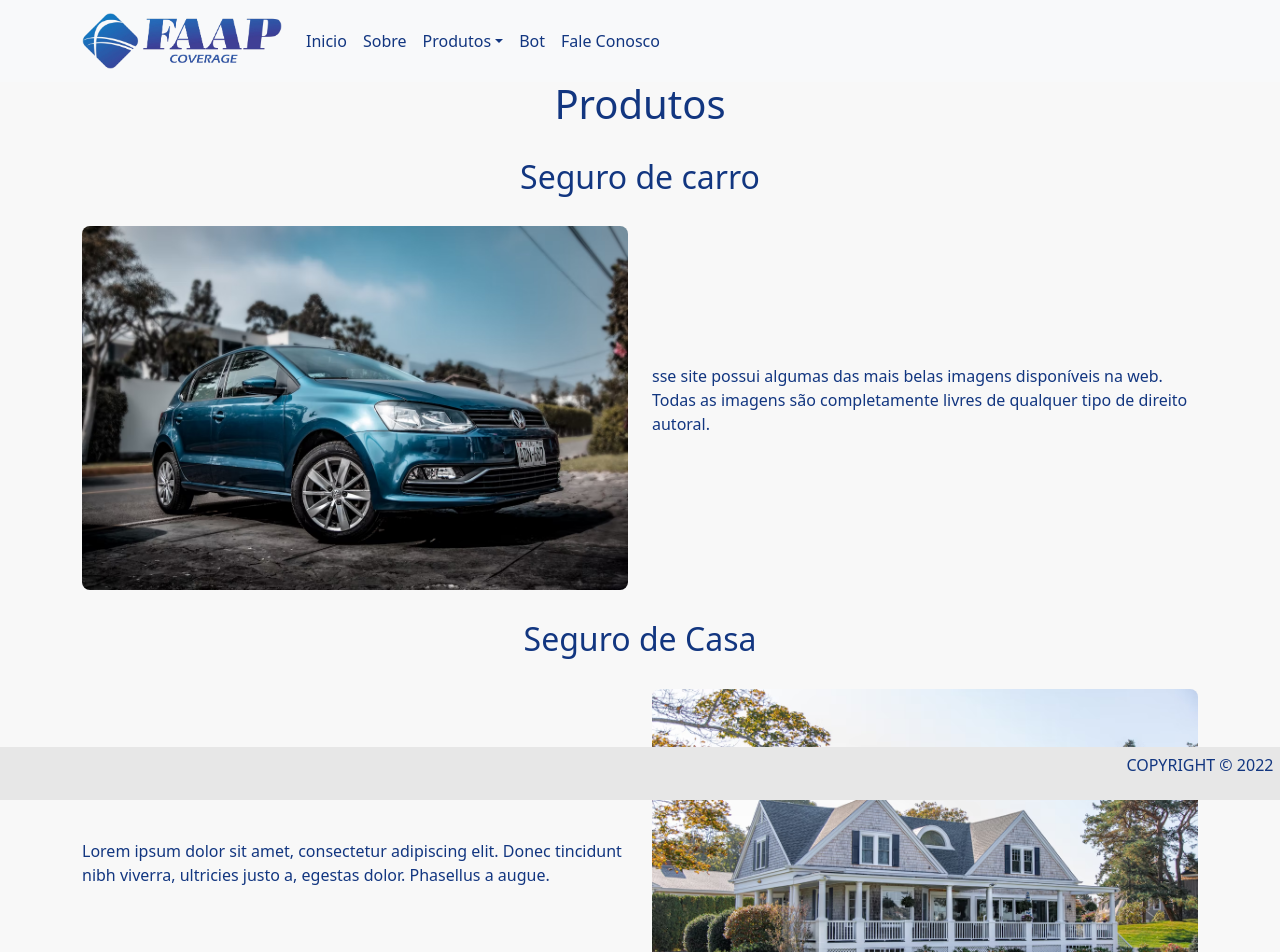
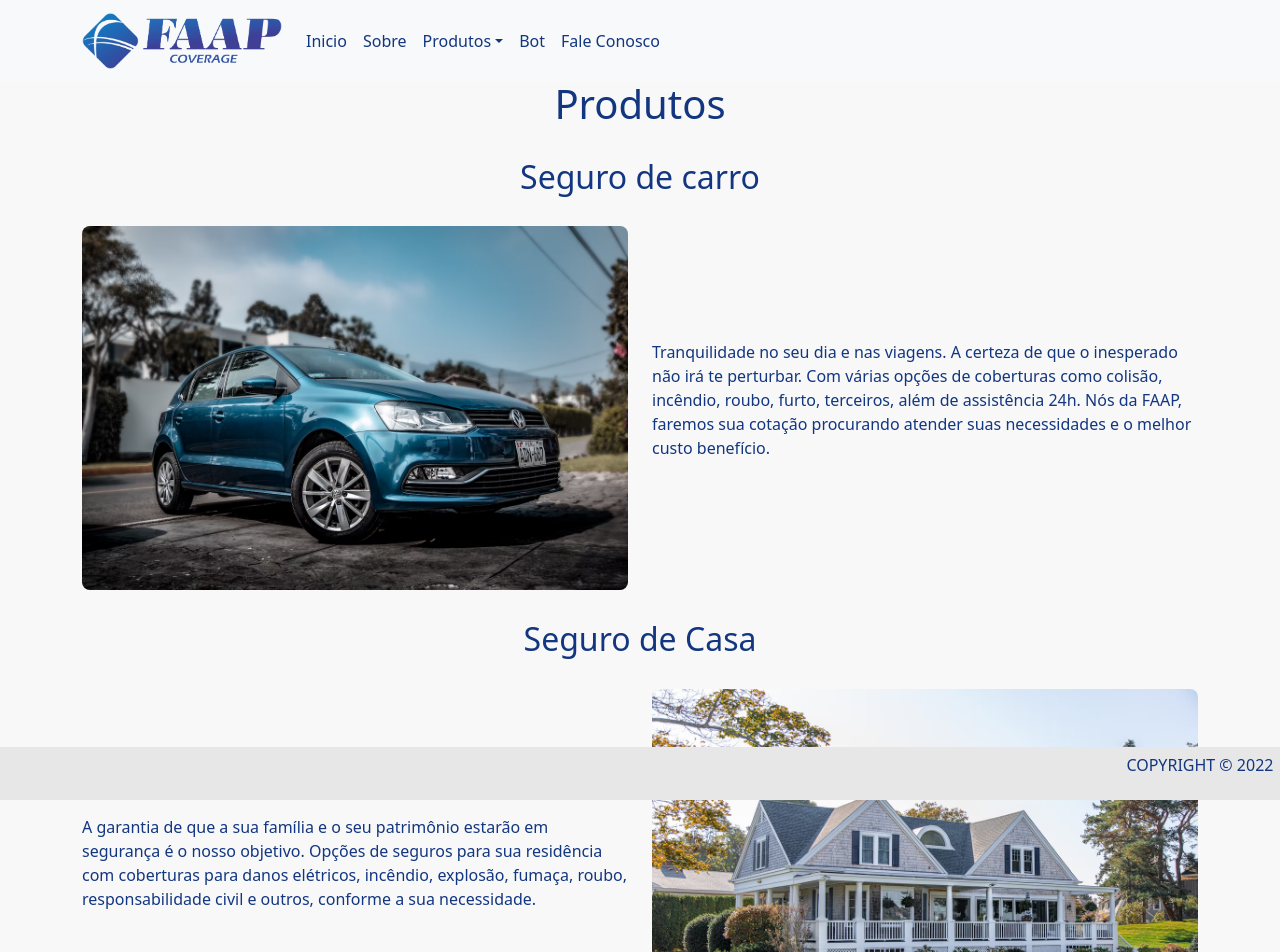
Before and after one commit to gustavodalves/frontend-faap-coverage, a React (Vite) app: page /produtos in a window 1280 px wide. Shown: the top 952 px of the page. Built offline with nearby package versions, Linux system fonts and the light colour scheme.

Commit message:
ci: message list bot responsive, add products table

```diff
--- a/src/pages/Admin/Customers/index.tsx
+++ b/src/pages/Admin/Customers/index.tsx
@@ -71,6 +71,7 @@ const Customer = () => {
                             <tr>
                                 <th>Nome</th>
                                 <th>Email</th>
+                                <th>Produto</th>
                                 <th>Assunto</th>
                                 <th>Mensagem</th>
                                 <th>Criado Em</th>
@@ -88,6 +89,7 @@ const Customer = () => {
                                         }} key={index}>
                                             <td>{item.name}</td>
                                             <td>{item.email}</td>
+                                            <td>{item.product}</td>
                                             <td>{item.subject}</td>
                                             <td>{item.message.substring(0, 20)}{item.message.length > 19 && '...'}</td>
                                             <td>{`${date.getDate()}/${date.getMonth() + 1}/${date.getFullYear()}`}</td>
--- a/src/pages/Bot/index.tsx
+++ b/src/pages/Bot/index.tsx
@@ -6,6 +6,8 @@ import 'react-chat-elements/dist/main.css'
 import Container from 'react-bootstrap/Container';
 
 import bot from '../../services/api/bot'
+
+import './style.css'
 
 
 const ChatBot: React.FC = () => {
@@ -65,16 +67,22 @@ const ChatBot: React.FC = () => {
         }
     })
 
+    const styles = {
+        height: {
+
+        }
+    }
+
 
     return (
-        <Container style={{ paddingTop: '80px', paddingBottom: '50px' }} >
-            <MessageList
-                referance={messageListReferance}
-                className='message-list'
-                lockable={true}
-                toBottomHeight={'100%'}
-                dataSource={dataSource}
-            />
+        <Container style={{ paddingTop: '80px', paddingBottom: '90px' }} >
+
+                <MessageList
+                    referance={messageListReferance}
+                    className='message-list list-message-container'
+                    toBottomHeight={10}
+                    dataSource={dataSource}
+                />
             <div style={{ bottom: '80px', position: 'fixed', width: '90vw', left: '50%', transform: 'translateX(-50%)' }}>
                 <Input
                     value={inputValue}
--- /dev/null
+++ b/src/pages/Bot/style.css
@@ -0,0 +1,3 @@
+.list-message-container {
+    height: 400px !important;
+}
--- a/src/pages/Products/index.tsx
+++ b/src/pages/Products/index.tsx
@@ -25,14 +25,14 @@ export const products = [
         image: carImage,
         id: 'seguro-carro',
         description:
-            'sse site possui algumas das mais belas imagens disponíveis na web. Todas as imagens são completamente livres de qualquer tipo de direito autoral.'
+            'Tranquilidade no seu dia e nas viagens. A certeza de que o inesperado não irá te perturbar. Com várias opções de coberturas como colisão, incêndio, roubo, furto, terceiros, além de assistência 24h. Nós da FAAP, faremos sua cotação procurando atender suas necessidades e o melhor custo benefício.'
     },
     {
         title: 'Seguro de Casa',
         image: homeImage,
         id: 'seguro-casa',
         description:
-            'Lorem ipsum dolor sit amet, consectetur adipiscing elit. Donec tincidunt nibh viverra, ultricies justo a, egestas dolor. Phasellus a augue.'
+            'A garantia de que a sua família e o seu patrimônio estarão em segurança é o nosso objetivo. Opções de seguros para sua residência com coberturas para danos elétricos, incêndio, explosão, fumaça, roubo, responsabilidade civil e outros, conforme a sua necessidade.'
     },
     {
         title: 'Seguro de Vida',
@@ -46,42 +46,42 @@ export const products = [
         image: officeImage,
         id: 'seguro-empresa',
         description:
-            'Lorem ipsum dolor sit amet, consectetur adipiscing elit. Donec tincidunt nibh viverra, ultricies justo a, egestas dolor. Phasellus a augue.'
+            'Proteção e Segurança para sua empresa como escritórios, lojas, comércios em geral e indústrias e seus clientes.'
     },
     {
         title: 'Seguro Saúde',
         image: healthImage,
         id: 'seguro-saude',
         description:
-            'Lorem ipsum dolor sit amet, consectetur adipiscing elit. Donec tincidunt nibh viverra, ultricies justo a, egestas dolor. Phasellus a augue.'
+            'Segurança, tranquilidade e proteção para você, sua família e seus funcionários. Planos individuais, por adesão ou para a sua empresa à partir de duas vidas. Administramos procurando trazer apoio e o seu melhor custo-benefício.'
     },
     {
         title: 'Seguro Transporte',
         image: transportationImage,
         id: 'seguro-transporte',
         description:
-            'Lorem ipsum dolor sit amet, consectetur adipiscing elit. Donec tincidunt nibh viverra, ultricies justo a, egestas dolor. Phasellus a augue.'
+            'A garantia que seus produtos, durante transporte, estarão seguros são os nossos objetivos nesse caso. Transporte de carga, sem risco de perder algum valor, como extravio, são tais possibilidades a se evitar ao escolher essa opção.'
     },
     {
         title: 'Seguro Viagem',
         image: tripImage,
         id: 'seguro-viagem',
         description:
-            'Lorem ipsum dolor sit amet, consectetur adipiscing elit. Donec tincidunt nibh viverra, ultricies justo a, egestas dolor. Phasellus a augue.'
+            'Viagem de férias, a trabalho, malas prontas, destino dos sonhos! Porque longe de casa temos que estar mais seguros do que nunca. Garanta os imprevistos e fique tranquilo, estaremos aqui para dar todo o suporte.'
     },
     {
         title: 'Seguro Celular',
         image: mobileImage,
         id: 'seguro-celular',
         description:
-            'Lorem ipsum dolor sit amet, consectetur adipiscing elit. Donec tincidunt nibh viverra, ultricies justo a, egestas dolor. Phasellus a augue.'
+            'Atualmente os smartphones, notebooks, câmeras, instrumentos musicais e outros equipamentos eletrônicos são indispensáveis no nosso dia a dia, mas o risco existe e podemos minimizar. Consulte-nos, você escolhe as coberturas conforme sua necessidade.'
     },
     {
         title: 'Seguro Saúde Pet',
         image: petImage,
         id: 'seguro-saude-pet',
         description:
-            'Lorem ipsum dolor sit amet, consectetur adipiscing elit. Donec tincidunt nibh viverra, ultricies justo a, egestas dolor. Phasellus a augue.'
+            'Saúde, vacinas e qualidade de vida para o seu pet que merece tanto carinho, cuidado e protegendo o dono dos imprevistos. Sim, temos o melhor para oferecer, consulte-nos.'
     },
     {
         title: 'Seguro Responsabilidade Civil',
@@ -95,7 +95,7 @@ export const products = [
         image: bailImage,
         id: 'seguro-fianca',
         description:
-            'Lorem ipsum dolor sit amet, consectetur adipiscing elit. Donec tincidunt nibh viverra, ultricies justo a, egestas dolor. Phasellus a augue.'
+            'Com a FAPP Seguros, o seguro fiança para alugar um imóvel ficou muito mais fácil. Você não precisa se preocupar com fiador e caução; aluga o imóvel que quiser, para sua moradia ou seu negócio, com agilidade. Fazemos toda a consultoria com garantia.'
     },
     {
         title: 'Consórcio',
```
Also changed, not shown: 1 other file (tests, documents, lock files or other folders).
